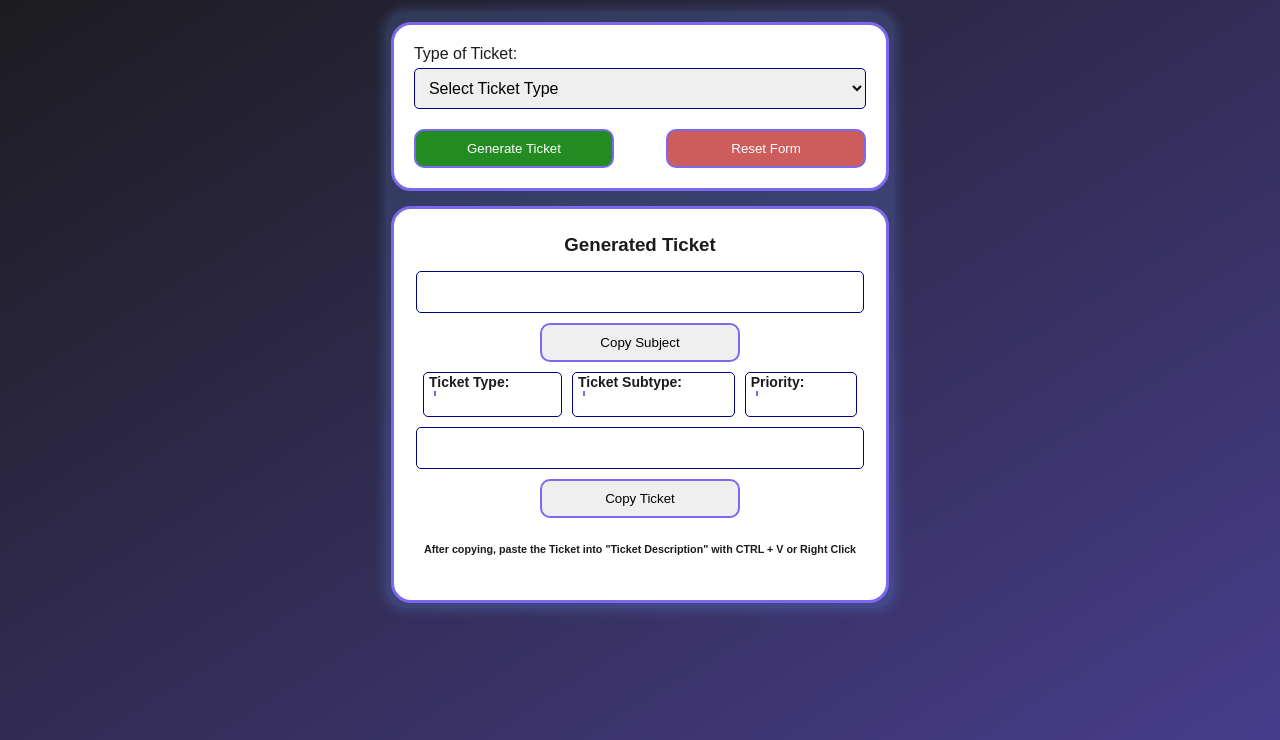
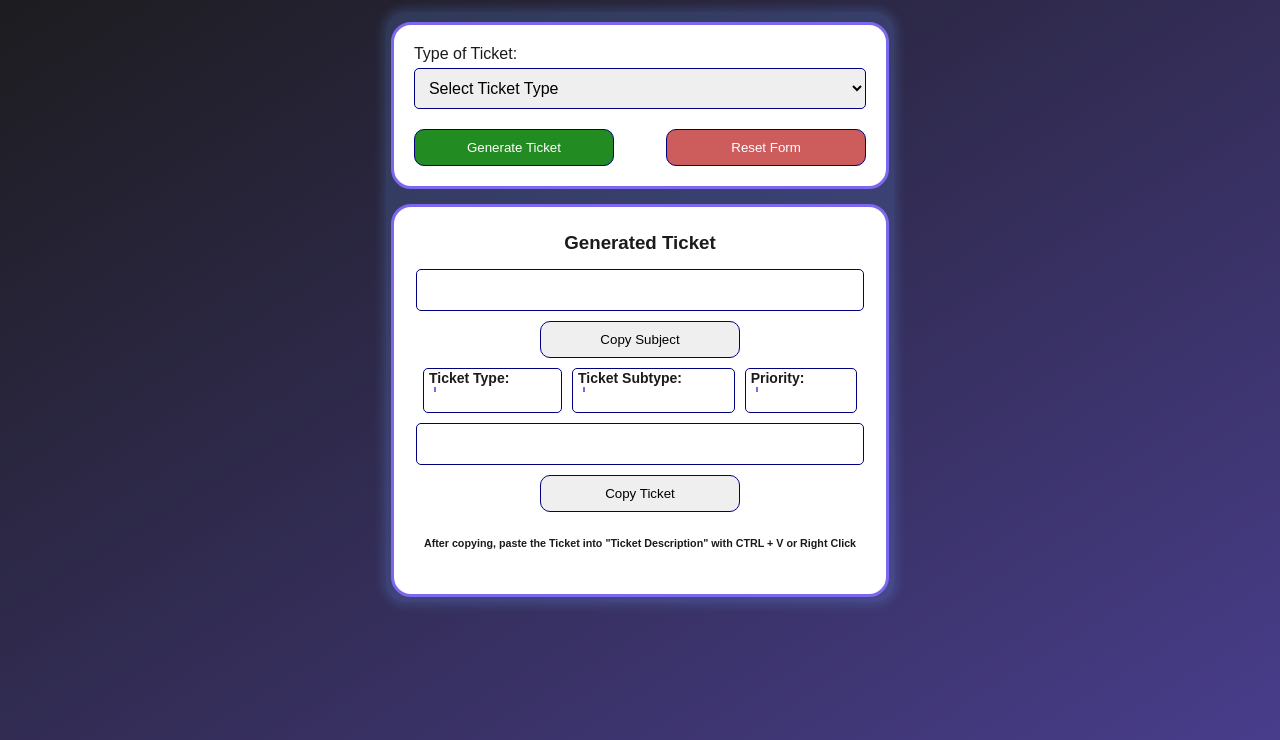
Before and after one commit to pa-ticket-driver/pa-ticket-driver.github.io, a plain HTML site: page index.html in a window 1280 px wide. Shown: the part 60-800 px from the top of the page. Drawn offline with Linux system fonts and the light colour scheme.

Commit message:
adjusted buttons

```diff
--- a/css/styles.css
+++ b/css/styles.css
@@ -110,7 +110,7 @@ button {
     grid-column: span 2;
     padding: 10px 20px;
     width: 200px;
-    border: 2px solid mediumslateblue;
+    border: 1px solid navy;
     border-radius: 10px;
     cursor: pointer;
     transition: background-color 0.3s ease, transform 0.3s ease;
@@ -119,6 +119,7 @@ button {
 button:hover {
     position: flex;
     cursor: pointer;
+    border: 1px solid mediumslateblue;
     box-shadow:  4px 4px 6px 0 rgba(255,255,255,.5),
         -4px -4px 6px 0 rgba(116, 125, 136, .5),
         inset -4px -4px 6px 0 rgba(255,255,255,.2),
```
